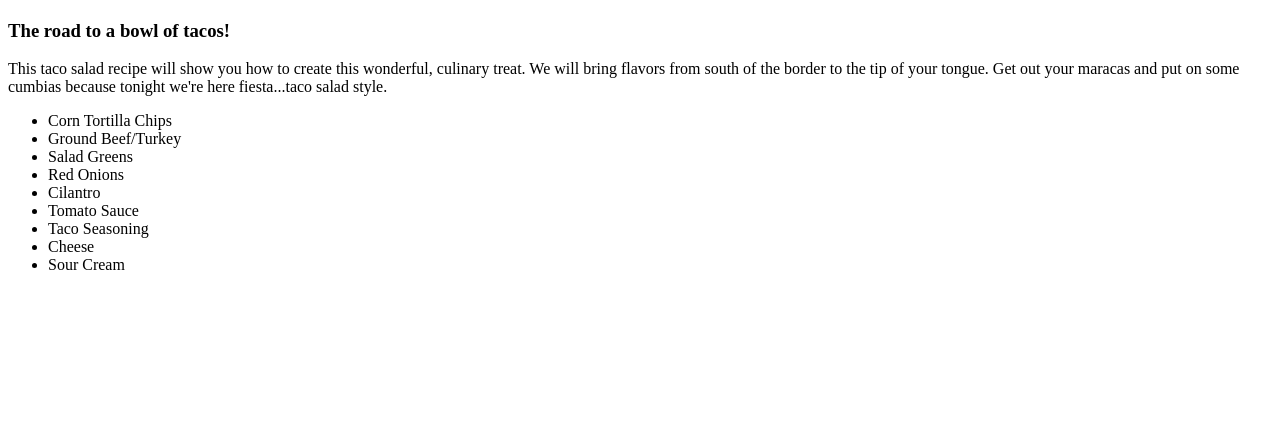
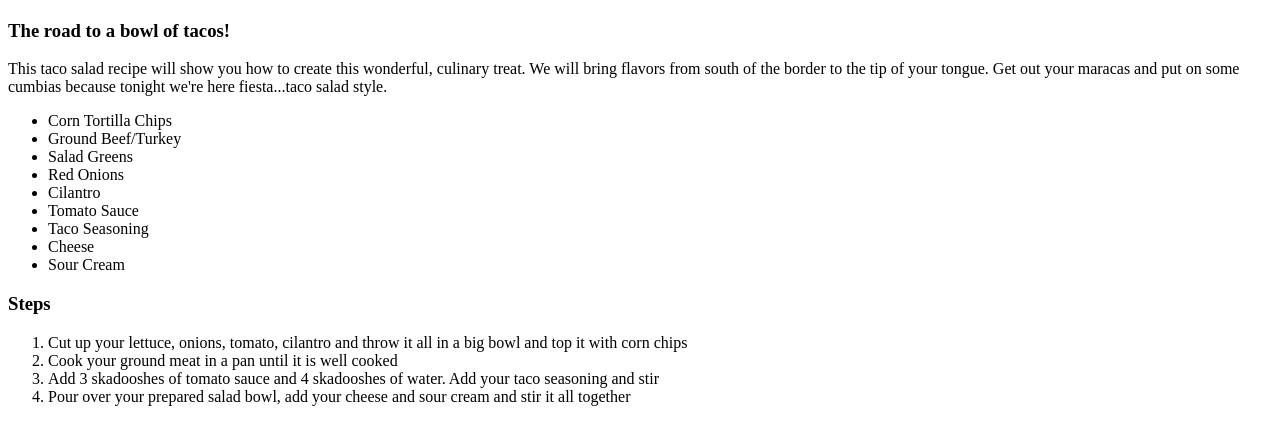
Before and after one commit to gumlik/odin-recipes, a plain HTML site: page recipes/tacosalad.html in a window 1280 px wide. Shown: the part 99-544 px from the top of the page. Drawn offline with Linux system fonts and the light colour scheme.

Commit message:
Add instructions

```diff
--- a/recipes/tacosalad.html
+++ b/recipes/tacosalad.html
@@ -27,6 +27,14 @@
         <li>Sour Cream</li>
     </ul>
 
+    <h3>Steps</h3>
+    <ol>
+        <li>Cut up your lettuce, onions, tomato, cilantro and throw it all in a big bowl and top it with corn chips</li>
+        <li>Cook your ground meat in a pan until it is well cooked</li>
+        <li>Add 3 skadooshes of tomato sauce and 4 skadooshes of water. Add your taco seasoning and stir</li>
+        <li>Pour over your prepared salad bowl, add your cheese and sour cream and stir it all together</li>
+    </ol>
+
 
 </body>
 </html>
```
